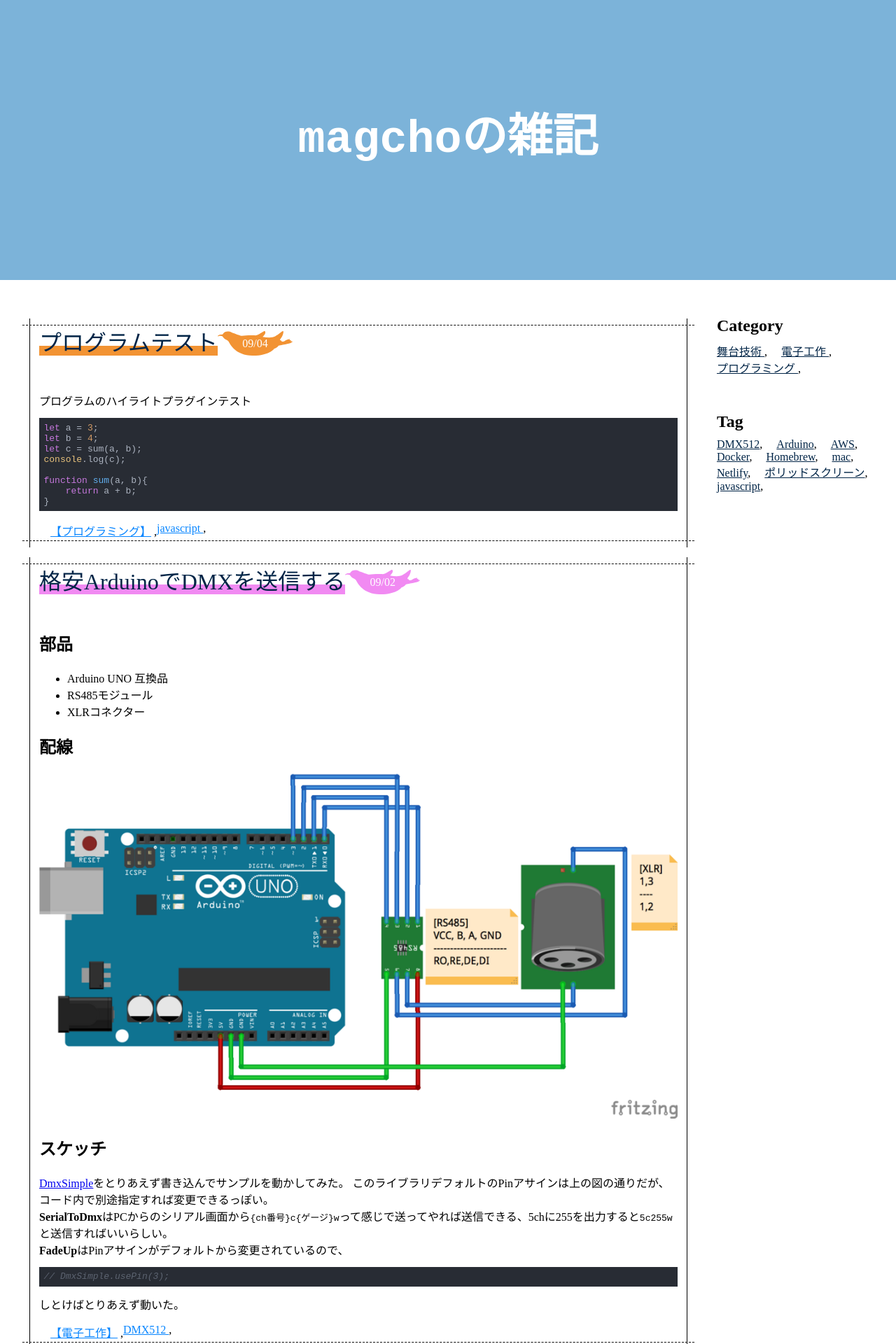
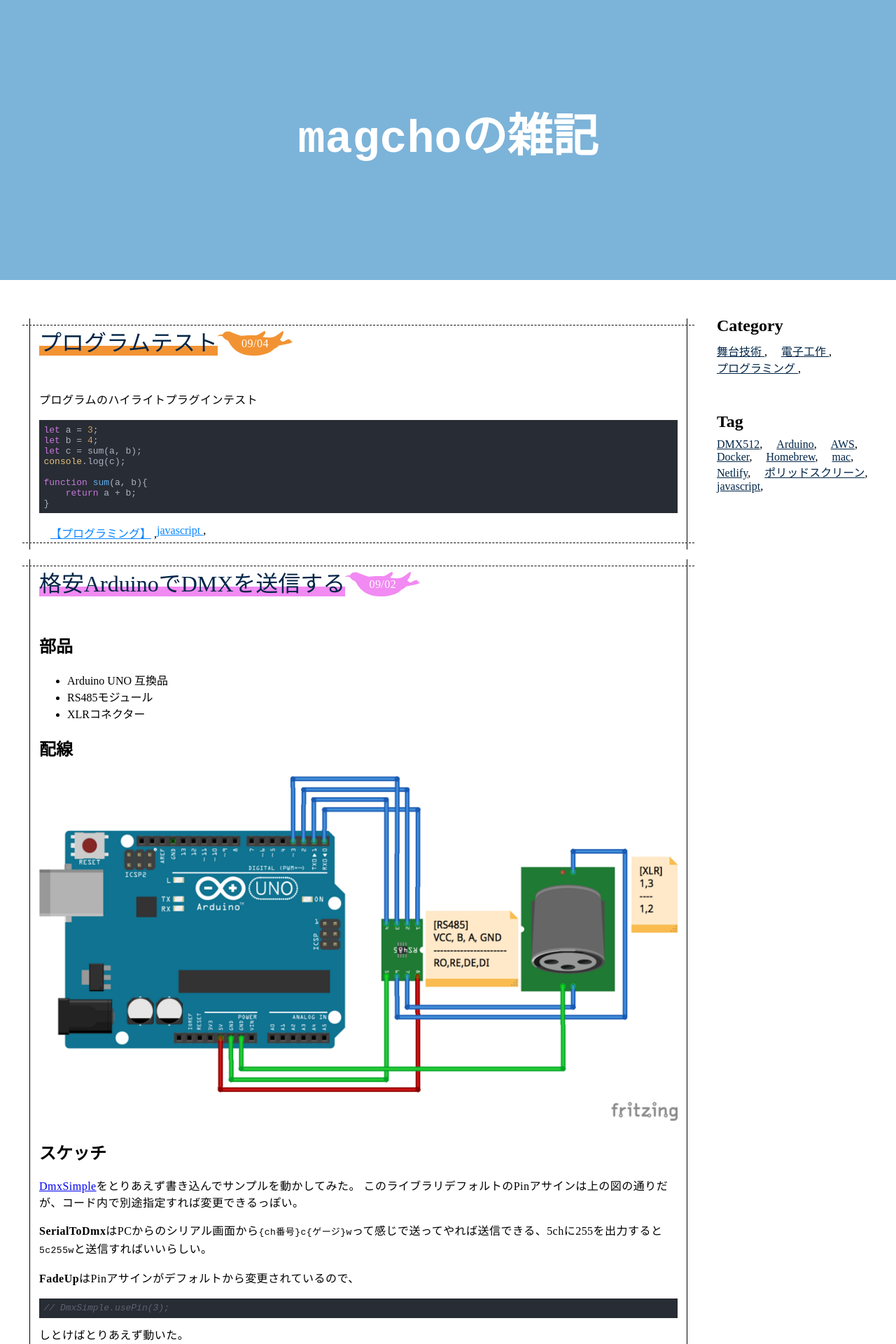
Before and after one commit to magcho/jekyll.blog.magcho.com, a Jekyll site: the page built from index.html, in a window 1280 px wide. Shown: the top 1920 px of the page at 70% size. Built offline with Jekyll 4.4.1, drawn with Linux system fonts in a browser that asks for light colours; some web fonts are replaced; the list of posts is cut into pages by our own code.

Commit message:
[update]  article font stlye

```diff
--- a/assets/css/base.scss
+++ b/assets/css/base.scss
@@ -79,6 +79,8 @@
       padding: 0.5em 1.5em;
       border-top: dashed 1px black;
       border-bottom: dashed 1px black;
+      font-family: '游ゴシック体', 'Yu Gothic', 'YuGothic', 'ヒラギノ角ゴシック Pro', 'Hiragino Kaku Gothic Pro', 'メイリオ', 'Meiryo', 'Osaka', 'ＭＳ Ｐゴシック', 'MS PGothic', 'sans-serif';
+      word-wrap: break-word;
 
       &:after,
       &:before {
@@ -101,7 +103,10 @@
 
       p {
         margin: 0;
+        margin-bottom: 1em;
         padding: 0;
+        line-height: 1.5em;
+        letter-spacing: 0.03em;
       }
       h1.title {
         font: {
@@ -179,6 +184,7 @@
           }
         }
         // markdown style
+
         img{
           width: 100%;
           height: auto;
```
